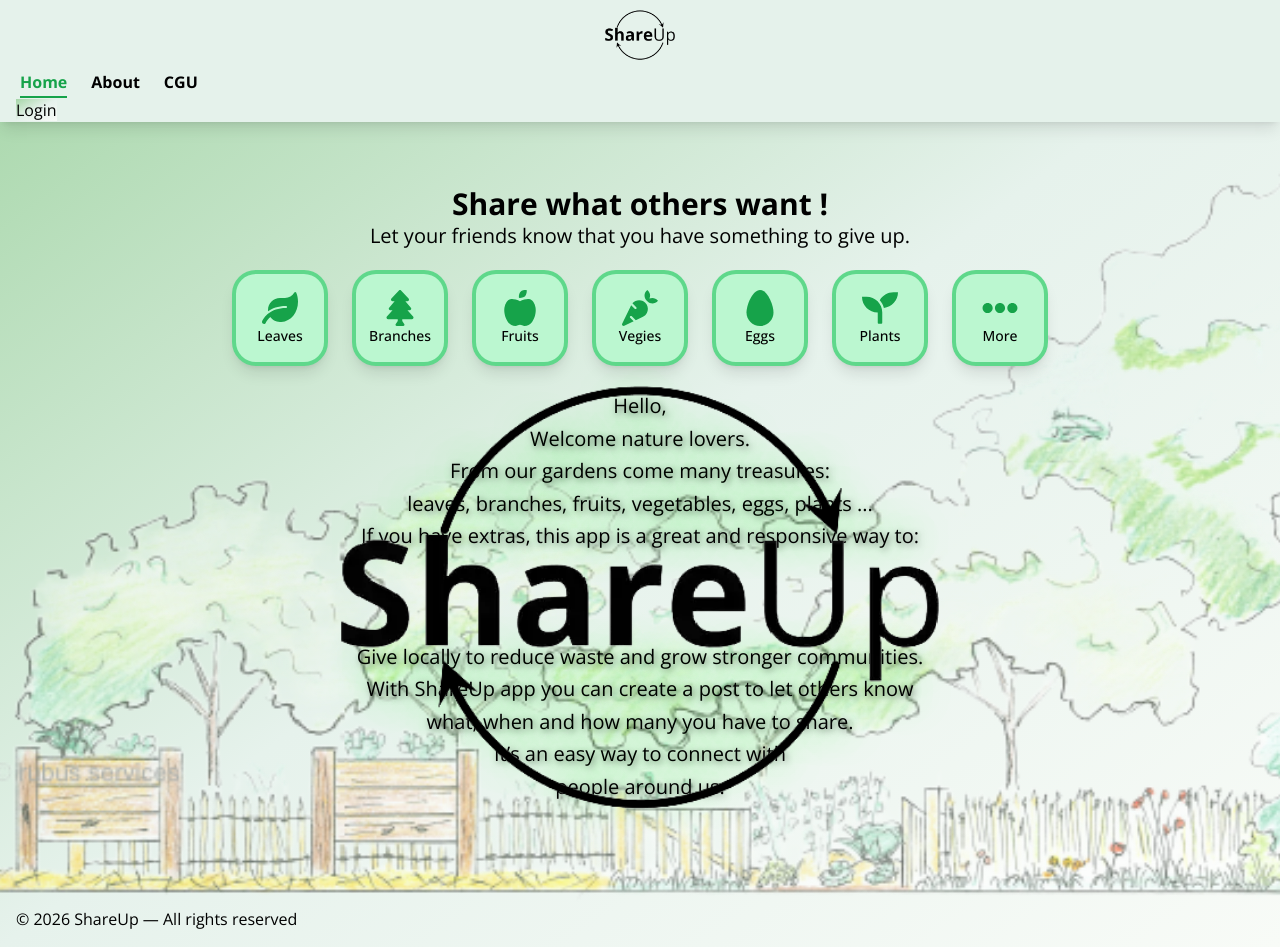
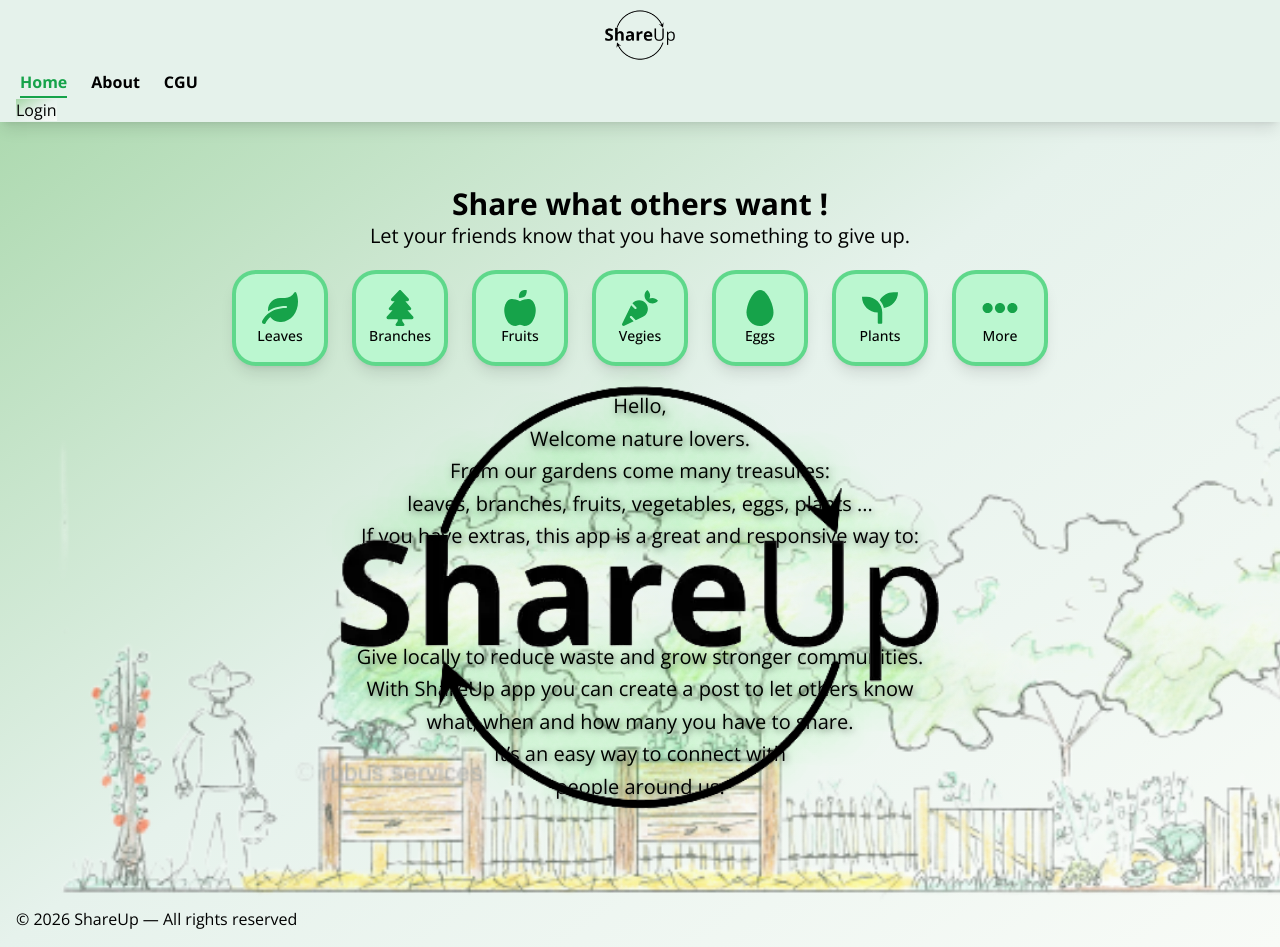
Before and after one commit to 20100Renaud/Portfolio, a React (Vite) app: page / in a window 1280 px wide. Built offline with nearby package versions, Linux system fonts and the light colour scheme.

Commit message:
Run build before deploye

```diff
--- a/src/layouts/MainLayout.jsx
+++ b/src/layouts/MainLayout.jsx
@@ -20,7 +20,7 @@ export default function MainLayout() {
                 h-[600px] sm:h-[900px]
                 w-full max-w-[1900px]
                 -translate-x-1/2 -translate-y-1/2
-                object left object-cover
+                object-left object-cover
                 opacity-70
                 pointer-events-none
                 z-0
```
